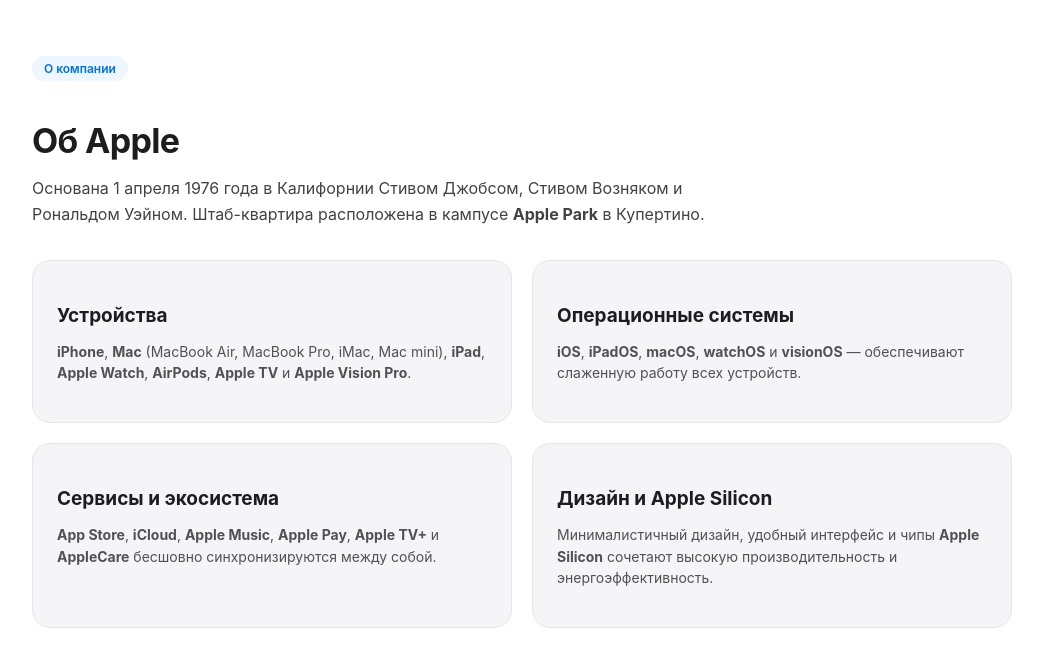
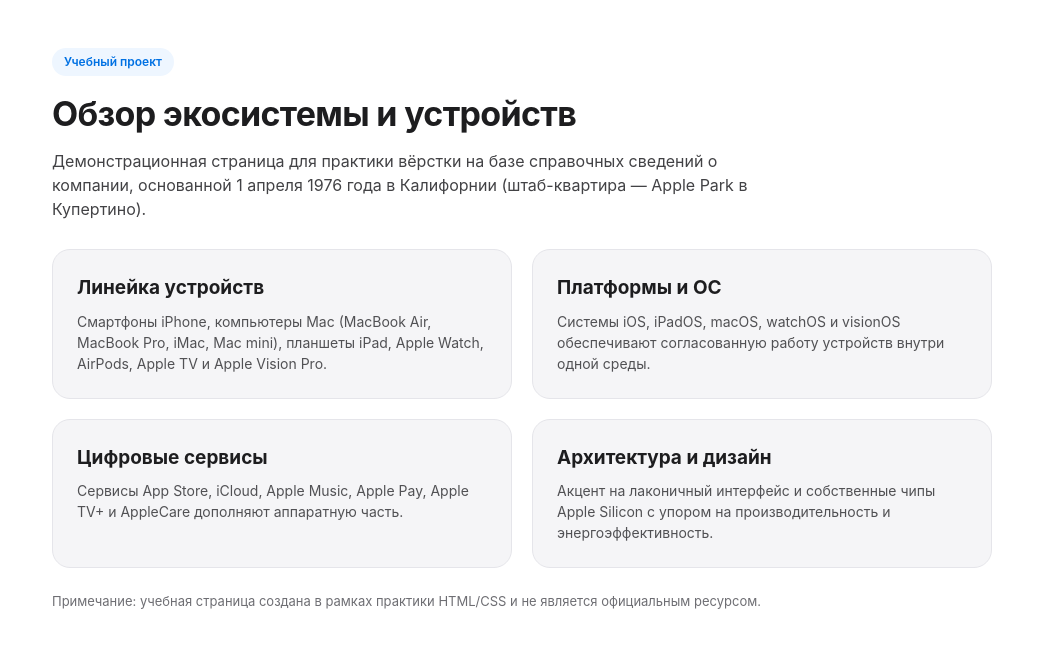
Before and after one commit to baastanovali13-bit/apple, a plain HTML site: page index-2.html in a window 1280 px wide. Shown: the whole page, without its empty margins (118-1161 px from the left). Drawn offline with Linux system fonts and the light colour scheme.

Commit message:
Update index-2.html

```diff
--- a/index-2.html
+++ b/index-2.html
@@ -1,59 +1,27 @@
   <!DOCTYPE html>
- <html lang="en">
+<html lang="ru">
 <head>
-    <meta charset="UTF-8">
-    <meta name="viewport" content="width=device-width, initial-scale=1.0">
-    <title>Document</title>
- </head>
- <body>
-   <section id="about" class="about-section">
-  <div class="about-header">
-    <span class="about-tag">О компании</span>
-    <h2>Об Apple</h2>
-    <p class="about-lead">
-      Основана 1 апреля 1976 года в Калифорнии Стивом Джобсом, Стивом Возняком и Рональдом Уэйном. Штаб-квартира расположена в кампусе <strong>Apple Park</strong> в Купертино.
-    </p>
-  </div>
+  <meta charset="UTF-8" />
+  <meta name="viewport" content="width=device-width, initial-scale=1.0" />
+  <title>Учебный обзор технологий</title>
+  <style>
+    * {
+      box-sizing: border-box;
+      margin: 0;
+      padding: 0;
+    }
 
-  <div class="about-grid">
-    <div class="about-card">
-      <h3>Устройства</h3>
-      <p><strong>iPhone</strong>, <strong>Mac</strong> (MacBook Air, MacBook Pro, iMac, Mac mini), <strong>iPad</strong>, <strong>Apple Watch</strong>, <strong>AirPods</strong>, <strong>Apple TV</strong> и <strong>Apple Vision Pro</strong>.</p>
-    </div>
-
-    <div class="about-card">
-      <h3>Операционные системы</h3>
-      <p><strong>iOS</strong>, <strong>iPadOS</strong>, <strong>macOS</strong>, <strong>watchOS</strong> и <strong>visionOS</strong> — обеспечивают слаженную работу всех устройств.</p>
-    </div>
-
-    <div class="about-card">
-      <h3>Сервисы и экосистема</h3>
-      <p><strong>App Store</strong>, <strong>iCloud</strong>, <strong>Apple Music</strong>, <strong>Apple Pay</strong>, <strong>Apple TV+</strong> и <strong>AppleCare</strong> бесшовно синхронизируются между собой.</p>
-    </div>
-
-    <div class="about-card">
-      <h3>Дизайн и Apple Silicon</h3>
-      <p>Минималистичный дизайн, удобный интерфейс и чипы <strong>Apple Silicon</strong> сочетают высокую производительность и энергоэффективность.</p>
-    </div>
-  </div>
-</section>
-
-<style>
-    html {
-  scroll-behavior: smooth;
+    body {
+      font-family: -apple-system, BlinkMacSystemFont, "Segoe UI", Roboto, sans-serif;
+      background-color: #ffffff;
+      color: #1d1d1f;
+      line-height: 1.5;
     }
 
     .about-section {
       max-width: 980px;
-  margin: 56px auto 64px;
+      margin: 48px auto;
       padding: 0 20px;
-  color: #1d1d1f;
-  font-family: -apple-system, BlinkMacSystemFont, "SF Pro Display", "Segoe UI", Roboto, sans-serif;
-}
-
-.about-header {
-  max-width: 720px;
-  margin-bottom: 32px;
     }
 
     .about-tag {
@@ -67,17 +35,17 @@
       margin-bottom: 12px;
     }
 
-.about-header h2 {
+    .about-header h1 {
       font-size: 34px;
-  line-height: 1.15;
-  margin-bottom: 12px;
+      margin-bottom: 10px;
       letter-spacing: -0.02em;
     }
 
     .about-lead {
       font-size: 16px;
-  line-height: 1.6;
       color: #424245;
+      max-width: 720px;
+      margin-bottom: 28px;
     }
 
     .about-grid {
@@ -88,38 +56,69 @@
 
     .about-card {
       background: #f5f5f7;
+      border: 1px solid #e5e5ea;
       border-radius: 18px;
       padding: 24px;
-  border: 1px solid #e5e5ea;
-  transition: transform 0.2s ease, box-shadow 0.2s ease;
     }
 
-.about-card:hover {
-  transform: translateY(-3px);
-  box-shadow: 0 10px 24px rgba(0, 0, 0, 0.06);
-}
-
-.about-card h3 {
+    .about-card h2 {
       font-size: 19px;
-  margin-bottom: 10px;
-  color: #1d1d1f;
+      margin-bottom: 8px;
     }
 
     .about-card p {
       font-size: 14px;
-  line-height: 1.55;
       color: #515154;
+    }
+
+    .demo-note {
+      margin-top: 24px;
+      font-size: 13px;
+      color: #6e6e73;
     }
 
     @media (max-width: 680px) {
       .about-grid {
         grid-template-columns: 1fr;
       }
-
-  .about-header h2 {
-    font-size: 28px;
-  }
     }
   </style>
+</head>
+<body>
+  <section class="about-section">
+    <div class="about-header">
+      <span class="about-tag">Учебный проект</span>
+      <h1>Обзор экосистемы и устройств</h1>
+      <p class="about-lead">
+        Демонстрационная страница для практики вёрстки на базе справочных сведений о компании, основанной 1 апреля 1976 года в Калифорнии (штаб-квартира — Apple Park в Купертино).
+      </p>
+    </div>
+
+    <div class="about-grid">
+      <div class="about-card">
+        <h2>Линейка устройств</h2>
+        <p>Смартфоны iPhone, компьютеры Mac (MacBook Air, MacBook Pro, iMac, Mac mini), планшеты iPad, Apple Watch, AirPods, Apple TV и Apple Vision Pro.</p>
+      </div>
+
+      <div class="about-card">
+        <h2>Платформы и ОС</h2>
+        <p>Системы iOS, iPadOS, macOS, watchOS и visionOS обеспечивают согласованную работу устройств внутри одной среды.</p>
+      </div>
+
+      <div class="about-card">
+        <h2>Цифровые сервисы</h2>
+        <p>Сервисы App Store, iCloud, Apple Music, Apple Pay, Apple TV+ и AppleCare дополняют аппаратную часть.</p>
+      </div>
+
+      <div class="about-card">
+        <h2>Архитектура и дизайн</h2>
+        <p>Акцент на лаконичный интерфейс и собственные чипы Apple Silicon с упором на производительность и энергоэффективность.</p>
+      </div>
+    </div>
+
+    <p class="demo-note">
+      Примечание: учебная страница создана в рамках практики HTML/CSS и не является официальным ресурсом.
+    </p>
+  </section>
 </body>
 </html>
```
Lines whose indentation alone changed are shown as unchanged.
